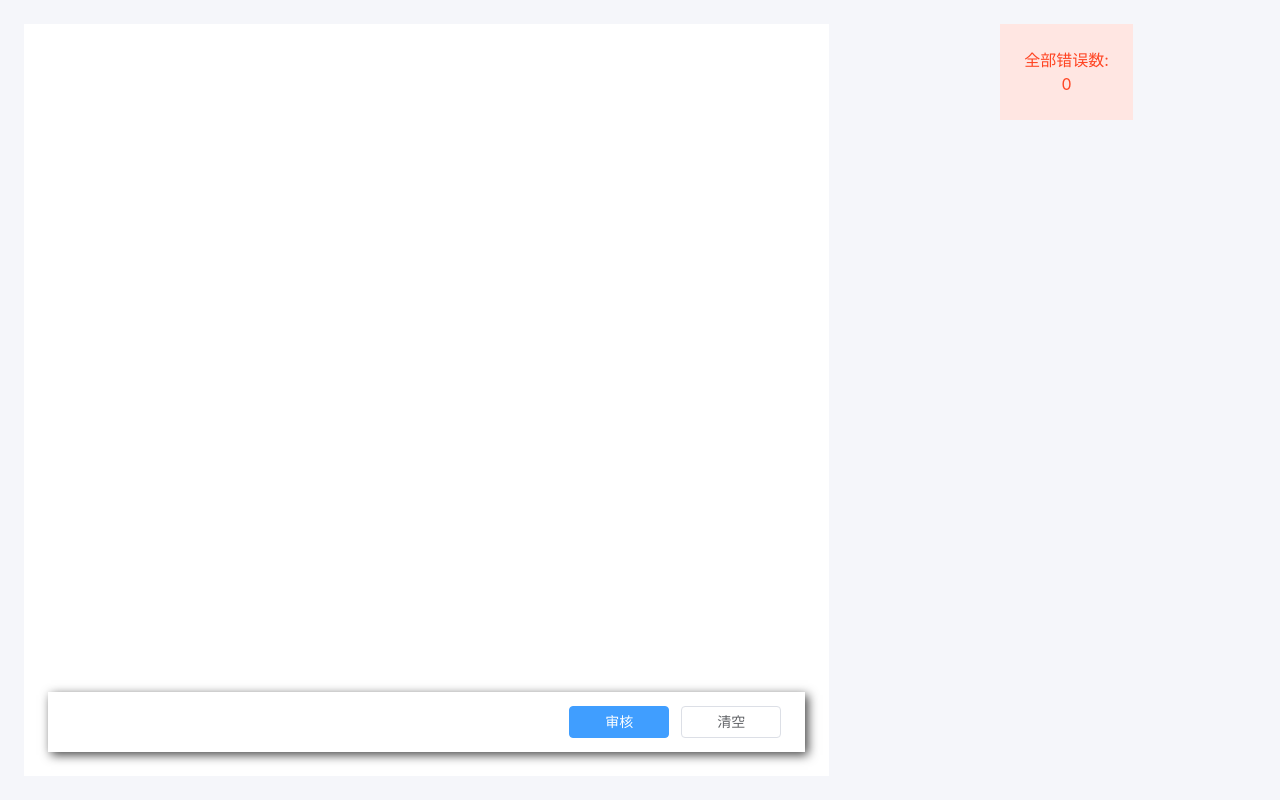
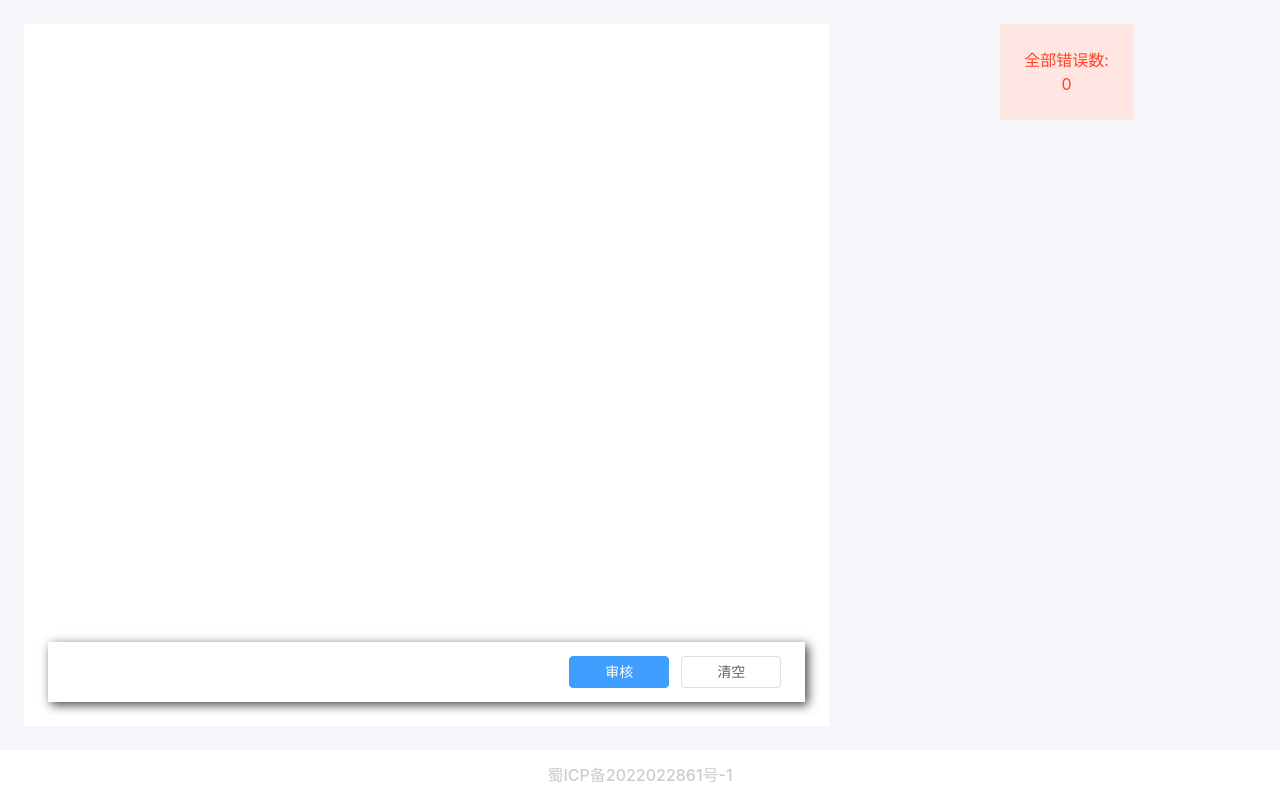
Before and after one commit to matrixyf/mistake-correction, a Vue app: page / in a window 1280 px wide. Built offline with nearby package versions, Linux system fonts and the light colour scheme.

Commit message:
FEAT: add ICP

```diff
--- a/docker-compose.yaml
+++ b/docker-compose.yaml
@@ -8,6 +8,7 @@ services:
     container_name: reverse-proxy-nginx
     ports:
       - 80:80
+      - 443:443
     volumes:
       - /Users/Shared/cert/text-correction/api:/etc/cert
   # text-correction-web:
--- a/src/components/Editor.vue
+++ b/src/components/Editor.vue
@@ -5,19 +5,24 @@
 -->
 <template>
   <div class="container">
+    <main class="main">
       <div class="left">
       <Left />
       </div>
       <div class="right">
         <Right />
       </div>
+    </main>
+    <footer class="footer">
+      <Footer />
+    </footer>
   </div>
 </template>
 
 <script setup>
 import Left from './Left.vue';
 import Right from './Right.vue';
-
+import Footer from './Footer.vue';
 </script>
 
 <style lang="scss" scoped>
@@ -25,6 +30,12 @@ import Right from './Right.vue';
   display: flex;
   width: 100%;
   height: 100%;
+  flex-direction: column;
+
+  .main {
+    flex: 1;
+    display: flex;
+    flex-direction: fow;
     .left {
       flex: 2;
       height: 100%;
@@ -40,4 +51,9 @@ import Right from './Right.vue';
       align-items: center;
     }
   }
+
+  .footer {
+    height: 50px;
+  }
+}
 </style>
--- /dev/null
+++ b/src/components/Footer.vue
@@ -0,0 +1,32 @@
+<!--
+ * @Author: Hong.Zhang
+ * @Date: 2022-09-24 00:05:39
+ * @Description:
+-->
+<template>
+  <div class="container">
+    <a class='icp' href="https://beian.miit.gov.cn/" target="_blank">蜀ICP备2022022861号-1</a>
+  </div>
+</template>
+
+<script setup>
+</script>
+
+<style lang="scss" scoped>
+.container {
+  width: 100%;
+  height: 100%;
+  position: relative;
+  .icp {
+    position: absolute;
+    display: block;
+    top: 50%;
+    left: 50%;
+    transform: translate(-50%, -50%);
+    color: #ccc;
+    &:hover {
+      color: #666;
+    }
+  }
+}
+</style>
--- a/src/stores/EditorStore.js
+++ b/src/stores/EditorStore.js
@@ -23,7 +23,7 @@ export const editorStore = defineStore("editorStore", {
     },
     audit() {
       this.loading = true;
-      fetch('http://47.95.22.128:8001/check', {
+      fetch('https://api.text-correction.cn/check', {
         method: 'POST',
         headers: {
           'Content-Type': 'application/json'
```
Lines whose indentation alone changed are shown as unchanged.
